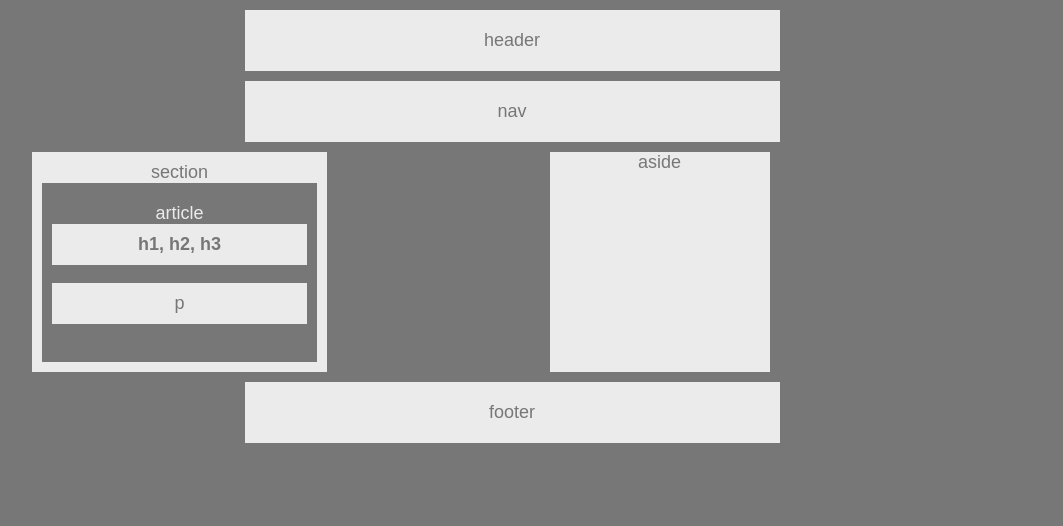
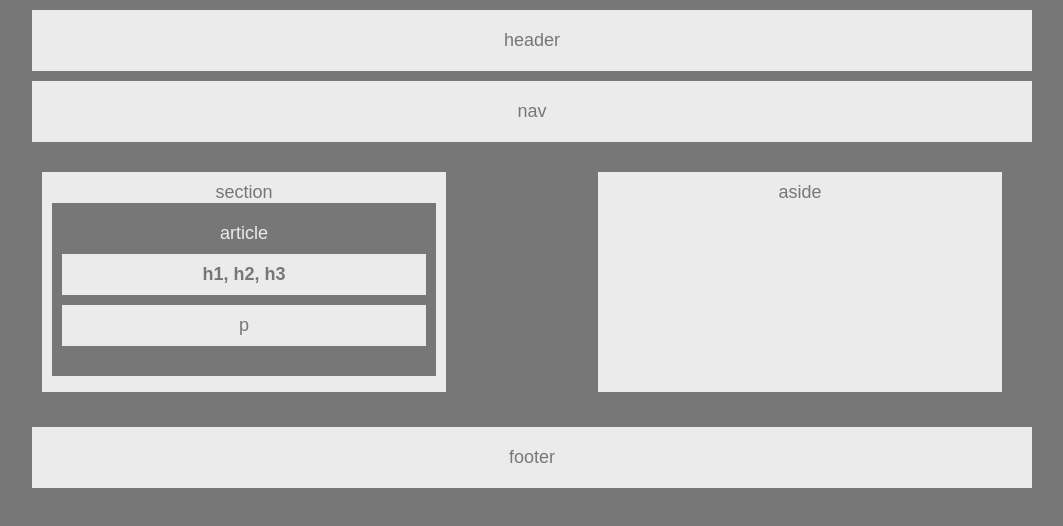
Before and after one commit to annalisamacaluso/HW-Wireframe, a plain HTML site: page index.html in a window 1280 px wide. Shown: the whole page, without its empty margins (128-1191 px from the left). Drawn offline with Linux system fonts and the light colour scheme.

Commit message:
Add files via upload

```diff
--- a/index.html
+++ b/index.html
@@ -10,15 +10,22 @@
 <body>
     <header>header</header>
     <nav>nav</nav>
-    <section>
-        section
-        <article>
-            article
-            <div><strong>h1, h2, h3</strong></div>
-            <p>p</p>
-        </article>
-    </section>
-    <aside>aside</aside>
-    <footer>footer</footer>
+
+    <div class="midbox">
+        <aside class="aside">aside</aside>
+        <section class="section">
+                section
+                <article class="article">
+                    article
+                    <div class="hbutton"><strong>h1, h2, h3</strong></div>
+                    <p class="pbutton">p</p>
+                </article>
+            </section>
+    </div>
+
+   <!-- <div class="clearfix"></div> -->
+
+   <footer>footer</footer>
+
 </body>
 </html>
--- a/style.css
+++ b/style.css
@@ -4,8 +4,7 @@ footer {
     background: #ebebeb;
     padding: 20px;
     color: #777;
-    width: 495px;
-    margin: auto;
+    width: 960px;
     margin-top: 10px;
     margin-bottom: 10px;
     /* display: ??? */
@@ -21,22 +20,33 @@ body {
     text-align: center;
 }
 
-aside {
-    background:  #ebebeb;
-    width: 220px;
-    height: 220px;
+.midbox {
     display: inline-block;
+    width: 960px;
+    height:auto;
 }
 
-section{
+.aside {
     background:  #ebebeb;
-    width: 275px;
+    width: 40%;
+    height: 200px;
+    /* display: inline-block; */
+    float: right;
+    padding: 10px;
+    margin-left: 10px;
+
+}
+
+.section{
+    background:  #ebebeb;
+    width: 40%;
     height: 200px;
     padding: 10px;
     float: left;
+
 }
 
-article{
+.article{
     background: #777;
     color: #ebebeb;
     padding: 20px 10px 20px 10px;
@@ -44,7 +54,22 @@ article{
 
 div,
 p{
-    background: #ebebeb;
     color: #777;
     padding: 10px;
+    margin: 10px auto;
 }
+
+.pbutton {
+    background:  #ebebeb;
+}
+
+.hbutton{
+    background:  #ebebeb;
+}
+
+/*
+.clearfix::after {
+    content: "";
+    clear: both;
+    display: table; */
+}
```
